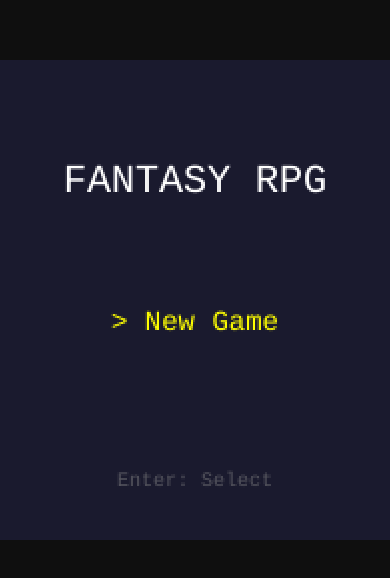
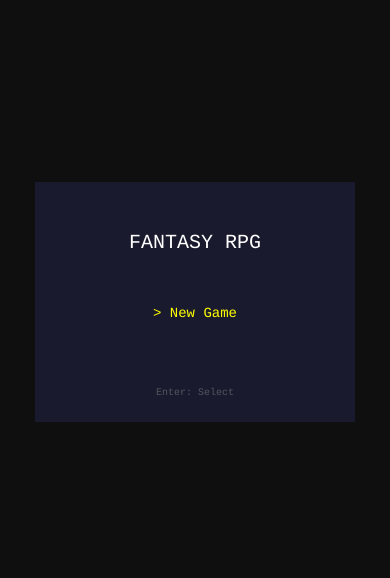
Before and after one commit to trtincher/FantasyRPG, a website built with Vite: page index.html in a window 390 px wide. Shown: the part 120-698 px from the top of the page. Built offline with nearby package versions, Linux system fonts and the light colour scheme.

Commit message:
fix(ux): add responsive scaling, pixel-perfect CSS, and battle UI layout fixes

```diff
--- a/public/style.css
+++ b/public/style.css
@@ -1,8 +1,12 @@
-body {
+* {
     margin: 0;
     padding: 0;
-    color: rgba(255, 255, 255, 0.87);
+    box-sizing: border-box;
+}
+
+body {
     background-color: #0f0f0f;
+    overflow: hidden;
 }
 
 #app {
@@ -13,3 +17,9 @@ body {
     justify-content: center;
     align-items: center;
 }
+
+canvas {
+    image-rendering: pixelated;
+    image-rendering: crisp-edges;
+    image-rendering: -moz-crisp-edges;
+}
--- a/src/game/main.ts
+++ b/src/game/main.ts
@@ -4,18 +4,30 @@ import { CharacterCreationScene } from './scenes/CharacterCreationScene';
 import { WorldScene } from './scenes/WorldScene';
 import { BattleScene } from './scenes/BattleScene';
 import { VictoryScene } from './scenes/VictoryScene';
-import { AUTO, Game } from 'phaser';
-import { CANVAS_WIDTH, CANVAS_HEIGHT, ZOOM } from './utils/Constants';
+import { AUTO, Game, Scale } from 'phaser';
+import { CANVAS_WIDTH, CANVAS_HEIGHT } from './utils/Constants';
 
 const config: Phaser.Types.Core.GameConfig = {
     type: AUTO,
-    width: CANVAS_WIDTH,
-    height: CANVAS_HEIGHT,
     pixelArt: true,
     roundPixels: true,
-    zoom: ZOOM,
+    antialias: false,
     parent: 'game-container',
     backgroundColor: '#1a1a2e',
+    scale: {
+        mode: Scale.FIT,
+        autoCenter: Scale.CENTER_BOTH,
+        width: CANVAS_WIDTH,
+        height: CANVAS_HEIGHT,
+        min: {
+            width: CANVAS_WIDTH,
+            height: CANVAS_HEIGHT,
+        },
+        snap: {
+            width: CANVAS_WIDTH,
+            height: CANVAS_HEIGHT,
+        },
+    },
     scene: [
         Boot,
         TitleScene,
--- a/src/game/scenes/BattleScene.ts
+++ b/src/game/scenes/BattleScene.ts
@@ -39,7 +39,7 @@ export class BattleScene extends Scene {
   private readonly enemyBarX = 160;
   private readonly enemyBarY = 10;
   private readonly playerBarX = 160;
-  private readonly playerBarY = 172;
+  private readonly playerBarY = 152;
 
   private menuIndex = 0;
   private menuOptions = ['Attack', 'Defend', 'Item', 'Flee'];
@@ -87,13 +87,13 @@ export class BattleScene extends Scene {
 
     this.enemySprite = this.add.image(160, 70, enemyData.spriteKey);
 
-    this.messageText = this.add.text(10, 130, '', {
+    this.messageText = this.add.text(10, 115, '', {
       fontSize: '11px',
       color: '#ffffff',
       wordWrap: { width: 300 },
     });
 
-    this.playerLabel = this.add.text(10, 170, `${this.initData.playerName} Lv.${this.initData.playerLevel}`, {
+    this.playerLabel = this.add.text(10, 140, `${this.initData.playerName} Lv.${this.initData.playerLevel}`, {
       fontSize: '12px',
       color: '#ffffff',
     });
@@ -112,7 +112,7 @@ export class BattleScene extends Scene {
       playerHp / playerMaxHp
     );
 
-    this.menuText = this.add.text(20, 210, '', {
+    this.menuText = this.add.text(20, 170, '', {
       fontSize: '12px',
       color: '#ffffff',
     });
--- a/src/game/utils/Constants.ts
+++ b/src/game/utils/Constants.ts
@@ -2,7 +2,6 @@ export const TILE_SIZE = 16;
 export const MOVE_DURATION = 200;
 export const CANVAS_WIDTH = 320;
 export const CANVAS_HEIGHT = 240;
-export const ZOOM = 2;
 export const MAP_WIDTH = 50;
 export const MAP_HEIGHT = 40;
 export const PLAYER_SPAWN_X = 5;
```
